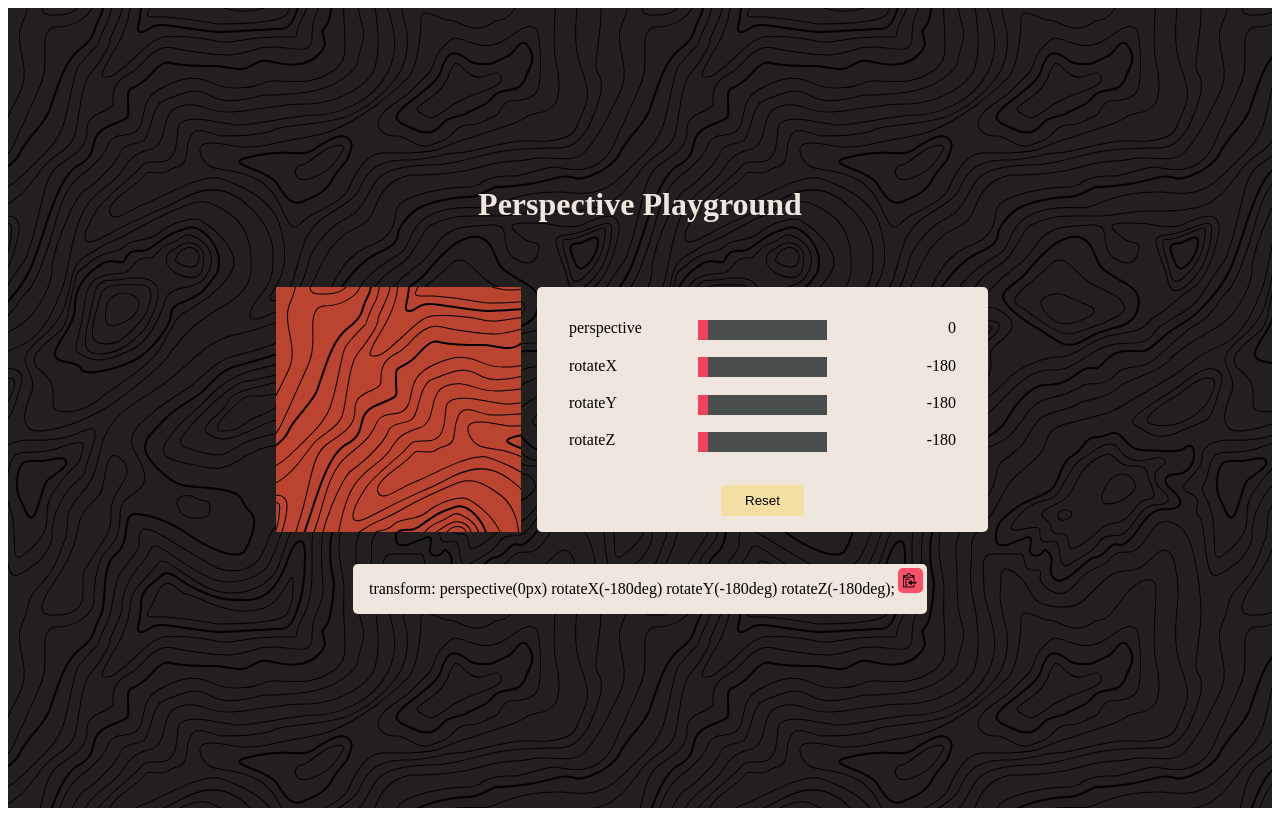
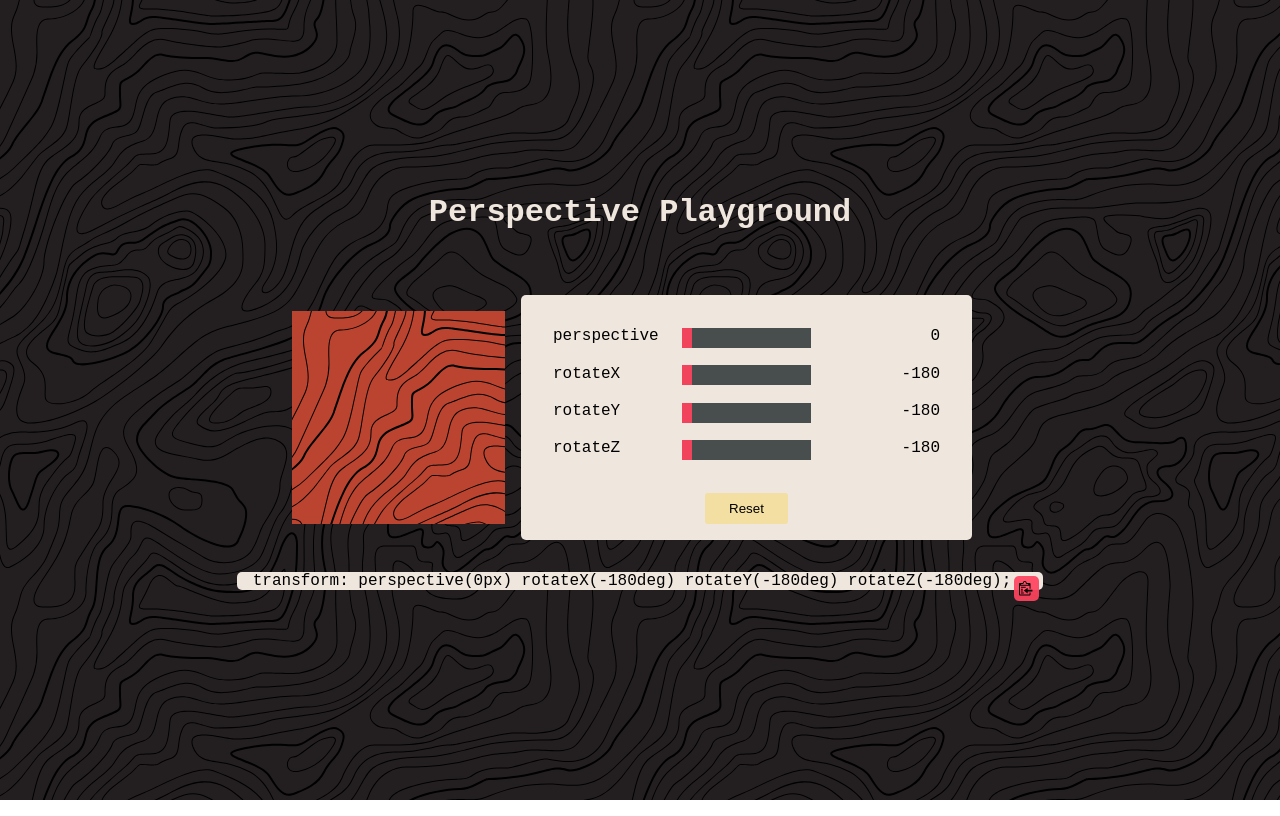
Before and after one commit to CaptKraken/perspective-playground, a React (Create React App) app: page / in a window 1280 px wide. Built offline with nearby package versions, Linux system fonts and the light colour scheme.

Commit message:
okay, finished.

```diff
--- a/src/App.module.css
+++ b/src/App.module.css
@@ -20,6 +20,8 @@
   background-color: #231f20;
   overflow: hidden;
   background-image: url("./topography.svg");
+
+  font-family: "Courier New", Courier, monospace;
 }
 
 .appTitle {
@@ -27,3 +29,11 @@
   color: #efe6dd;
   margin: 0 1rem 0;
 }
+
+*,
+*::after,
+*::before {
+  margin: 0;
+  padding: 0;
+  box-sizing: border-box;
+}
```
